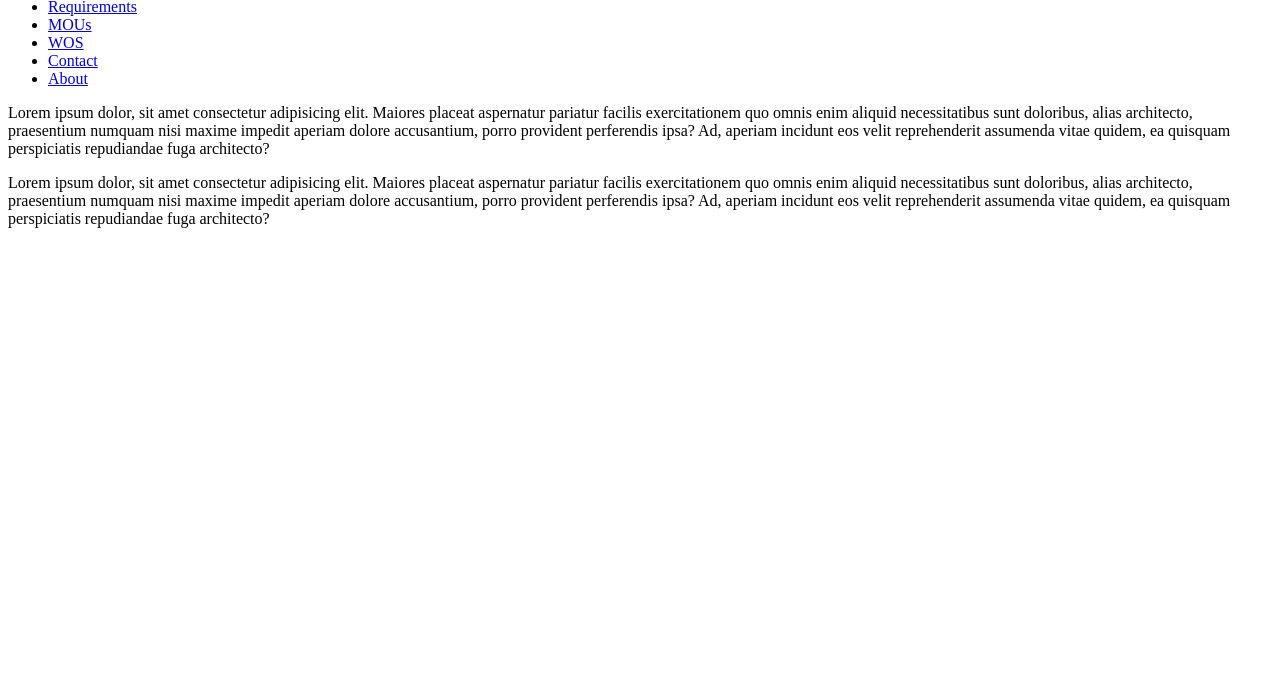
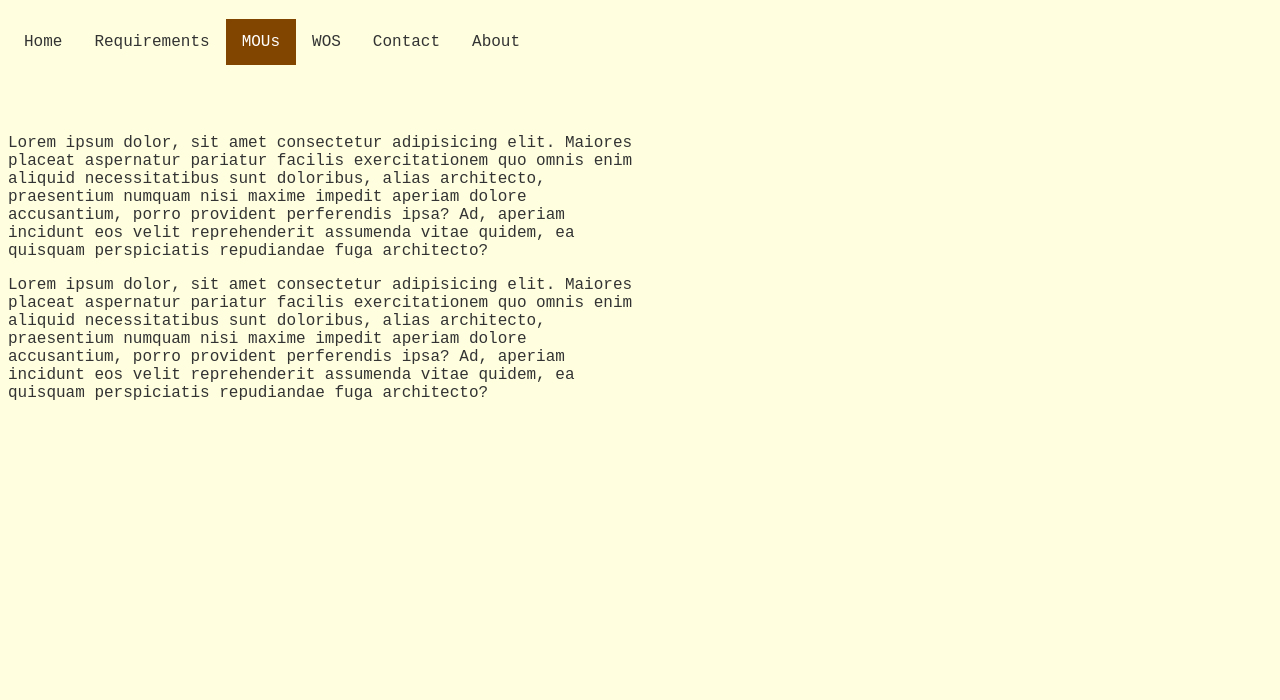
Before and after one commit to 374CS/SCXP, a plain HTML site: page dir/mous.html in a window 1280 px wide. Shown: the part 100-800 px from the top of the page. Drawn offline with Linux system fonts and the light colour scheme; files that its build step writes are made by us from their sources; the site is published under a folder, as on GitHub Pages, so addresses that start at the root find nothing.

Commit message:
fix links

```diff
--- a/dir/mous.html
+++ b/dir/mous.html
@@ -4,7 +4,7 @@
     <meta charset="UTF-8">
     <meta http-equiv="X-UA-Compatible" content="IE=edge">
     <meta name="viewport" content="width=device-width, initial-scale=1.0">
-    <link rel="stylesheet" href="/style.css">
+    <link rel="stylesheet" href="./style.css">
     <title>SCXP - Memorandums</title>
 </head>
 <body>
@@ -13,12 +13,12 @@
 
     <!--Below code is the Navigation Bar.-->
     <ul>
-        <li><a href="/index.html">Home</a></li>
-        <li><a href="/dir/requirements.html">Requirements</a></li>
-        <li><a id="this-page" href="/dir/mous.html">MOUs</a></li>
-        <li><a href="/dir/wos.html">WOS</a></li>
-        <li><a href="/dir/contact.html">Contact</a></li>
-        <li><a href="/dir/about.html">About</a></li>
+        <li><a href="./index.html">Home</a></li>
+        <li><a href="./dir/requirements.html">Requirements</a></li>
+        <li><a id="this-page" href="./dir/mous.html">MOUs</a></li>
+        <li><a href="./dir/wos.html">WOS</a></li>
+        <li><a href="./dir/contact.html">Contact</a></li>
+        <li><a href="./dir/about.html">About</a></li>
       </ul>
 
 
```
Also changed, not shown: dir/about.html (+7 -7 lines), dir/contact.html (+7 -7 lines), dir/requirements.html (+7 -7 lines), dir/wos.html (+8 -8 lines), index.html (+7 -7 lines).
